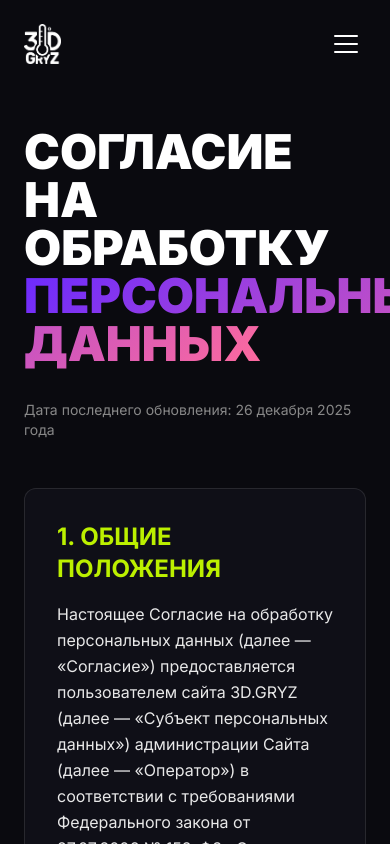
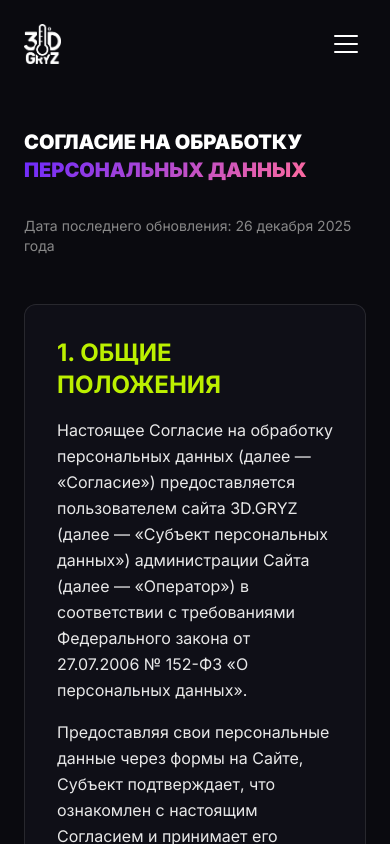
Before and after one commit to gryzlovStudio/3D.GRYZ-STUDIO, a Next.js app: page /personal-data in a window 390 px wide. Shown: the top 844 px of the page. Built offline with nearby package versions, Linux system fonts and the light colour scheme.

Commit message:
Fix mobile title sizes on legal pages
- Privacy policy: text-2xl on mobile
- Personal data: text-xl on mobile (longer title)

Co-Authored-By: Claude Opus 4.5 <noreply@anthropic.com>

```diff
--- a/app/personal-data/page.tsx
+++ b/app/personal-data/page.tsx
@@ -8,7 +8,7 @@ export default function PersonalDataPage() {
 
       <section className="pt-32 pb-16 px-6">
         <div className="max-w-4xl mx-auto">
-          <h1 className="text-5xl md:text-6xl font-black uppercase mb-8">
+          <h1 className="text-xl sm:text-3xl md:text-4xl lg:text-5xl font-black uppercase mb-8">
             Согласие на обработку <span className="gradient-text">персональных данных</span>
           </h1>
           <p className="text-text-muted text-sm mb-12">
--- a/app/privacy-policy/page.tsx
+++ b/app/privacy-policy/page.tsx
@@ -8,7 +8,7 @@ export default function PrivacyPolicyPage() {
 
       <section className="pt-32 pb-16 px-6">
         <div className="max-w-4xl mx-auto">
-          <h1 className="text-5xl md:text-6xl font-black uppercase mb-8">
+          <h1 className="text-2xl sm:text-4xl md:text-5xl lg:text-6xl font-black uppercase mb-8">
             Политика <span className="gradient-text">конфиденциальности</span>
           </h1>
           <p className="text-text-muted text-sm mb-12">
```
